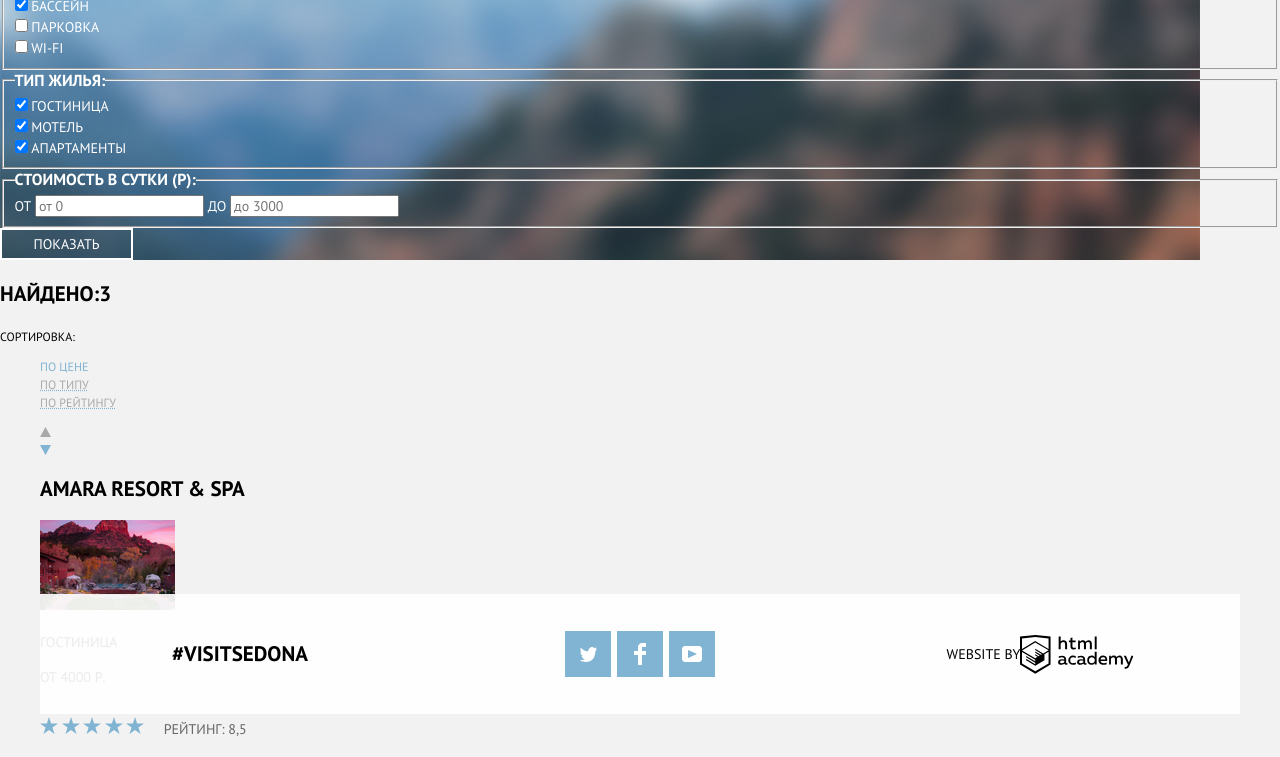
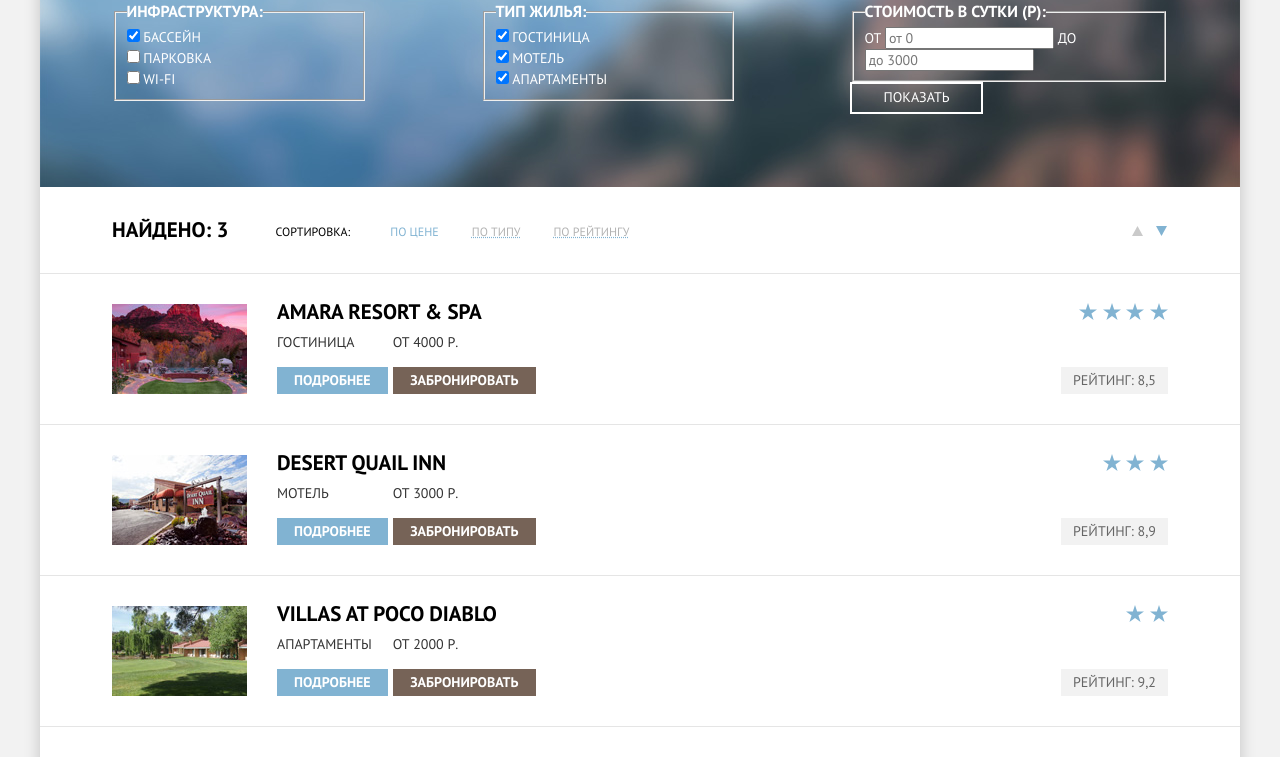
Before and after one commit to Vincmark/929465-sedona-24, a plain HTML site: page catalog.html in a window 1280 px wide. Shown: the part 86-843 px from the top of the page. Drawn offline with Linux system fonts and the light colour scheme.

Commit message:
Макро-сетка catalog.html

```diff
--- a/catalog.html
+++ b/catalog.html
@@ -8,14 +8,16 @@
     <link rel="stylesheet" href="css/style.css">
 </head>
 <body>
+    <div class="website_wrapper">
         <header class="top-header">
-        <div class="top-logo"><a href="index.html"><img src="img/logo.svg" alt="Логотип Седоны" width="138" height="70"></a></div>
+            <div class="top-logo"><img src="img/logo.svg" alt="Логотип Седоны" width="138" height="70"></div>
             <nav class="site-nav">
                 <ul>
-                <li><a href="#">Информация</a></li>
-                <li><a href="#">Фото и видео</a></li>
-                <li><a href="#">Карта штата</a></li>
-                <li class="site-nav-selected">Гостиницы</li>
+                    <li class="nav_item justify_left nav_item1"><a href="#">Информация</a></li>
+                    <li class="nav_item justify_left nav_item2"><a href="#">Фото и видео</a></li>
+                    <li class="nav_item justify_right nav_item3"><a href="#">Карта штата</a></li>
+
+                    <li class="nav_item justify_right nav_item4 site-nav-selected">Гостиницы</li>
                 </ul>
             </nav>
         </header>
@@ -27,19 +29,24 @@
                     <h3 class="visually-hidden">Параметры для выбора гостиниц Седоны</h3>
                     <form action="catalog.html" method="get" name="booking-filter">
                         <!--  Блок фильра  -->
-                    <fieldset>
+                        <div class="filter-col1">
+                            <fieldset class="filter-infrastructure">
                                 <legend>Инфраструктура:</legend>
                                 <input type="checkbox" checked name="infrastructure_pool" value="yes" id="id_infrastructure_pool"> <label for="id_infrastructure_pool">Бассейн</label><br>
                                 <input type="checkbox" name="infrastructure" value="parking" id="id_infrastructure_parking"> <label for="id_infrastructure_parking">Парковка</label><br>
                                 <input type="checkbox" name="infrastructure" value="wifi" id="id_infrastructure_wifi"> <label for="id_infrastructure_wifi">Wi-fi</label><br>
                             </fieldset>
-                    <fieldset>
+                        </div>
+                        <div class="filter-col2">
+                            <fieldset class="filter-hotel_type">
                                 <legend>Тип жилья:</legend>
                                 <input type="checkbox" checked name="hotel-type_hotel" value="yes" id="id_hotel-type_hotel"> <label for="id_hotel-type_hotel">Гостиница</label><br>
                                 <input type="checkbox" checked name="hotel-type_motel" value="yex" id="id_hotel-type_motel"> <label for="id_hotel-type_motel">Мотель</label><br>
                                 <input type="checkbox" checked name="hotel-type_apartment" value="yes" id="id_hotel-type_apartment"> <label for="id_hotel-type_apartment">Апартаменты</label><br>
                             </fieldset>
-                    <fieldset>
+                        </div>
+                        <div class="filter-col3">
+                            <fieldset class="filter-hotel_cost">
                                 <legend>Стоимость в сутки (p):</legend>
                                 <div>
                                     <label for="id_min-price">От</label>
@@ -53,21 +60,26 @@
                             </fieldset>
                             <input type="text" name="arrange_type" value="price" hidden>
                             <input type="text" name="arrange_direction" value="asc" hidden>
-
                             <button class="booking-filter-find" type="submit">Показать</button>
+                        </div>
                     </form>
                 </section>
                 <!--  Блок сортировки  -->
                 <section class="arrange">
                     <h3 class="visually-hidden">В каком порядке выводить список гостиниц Седоны</h3>
-                <p class="arrange-found-count">Найдено:3</p>
+                    <div class="arrange-container">
+                        <div class="arrange-container-col1">
+                            <p class="arrange-found-count">Найдено: 3</p>
+                            <div class="arrange-type-col">
                                 <p>Сортировка:</p>
                                 <ul class="arrange-type">
                                     <li class="arrange-type-active">По цене<!--<a href="catalog.html?infrastructure_pool=yes&hotel-type_hotel=yes&hotel-type_motel=yes&hotel-type_apartment=yes&min-price=0&max-price=3000&arrange_type=price&arrange_direction=asc">По цене</a>--></li>
                                     <li><a href="catalog.html?infrastructure_pool=yes&hotel-type_hotel=yes&hotel-type_motel=yes&hotel-type_apartment=yes&min-price=0&max-price=3000&arrange_type=type&arrange_direction=asc">По типу</a></li>
                                     <li><a href="catalog.html?infrastructure_pool=yes&hotel-type_hotel=yes&hotel-type_motel=yes&hotel-type_apartment=yes&min-price=0&max-price=3000&arrange_type=rating&arrange_direction=asc">По рейтингу</a></li>
                                 </ul>
-                <ul>
+                            </div>
+                        </div>
+                        <ul class="arrange-direction">
                             <li title="От дешевых к дорогим">
                                 <a href="catalog.html?infrastructure_pool=yes&hotel-type_hotel=yes&hotel-type_motel=yes&hotel-type_apartment=yes&min-price=0&max-price=3000&arrange_type=price&arrange_direction=asc">
                                     <svg class="arrow_up" x="0px" y="0px" width="11px" height="10px" enable-background="new 0 0 11 10" xml:space="preserve">
@@ -81,64 +93,94 @@
                                 </svg>
                             </li>
                         </ul>
+                    </div>
                 </section>
             </section>
             <section class="booking-search-results">
                 <h2 class="visually-hidden">Результат поиска гостиниц Седоны</h2>
                 <ul class="hotels">
-                <li>
+                    <li class="hotel-details">
+                        <div class="hotels-col1">
+                            <div class="hotels-col11">
+                                <img src="img/offer1.jpg" alt="Amara Resort & SPA" height="90" width="135">
+                            </div>
+                            <div class="hotels-col12">
                                 <h3><a href="#">Amara Resort & SPA</a></h3>
-                    <img src="img/offer1.jpg" alt="Amara Resort & SPA" height="90" width="135">
-                    <p class="hotel-type">Гостиница</p>
-                    <p class="hotel-from">от 4000 р.</p>
-                    <span class="hotel-stars" title="Рейтинг 5 из 5">
-                        <img src="img/star.svg" width="18" height="17" alt="Рейтинг 5 из 5">
-                        <img src="img/star.svg" width="18" height="17" alt="">
-                        <img src="img/star.svg" width="18" height="17" alt="">
-                        <img src="img/star.svg" width="18" height="17" alt="">
-                        <img src="img/star.svg" width="18" height="17" alt="">
-                    </span>
-                    <p class="hotel-rating">Рейтинг: 8,5</p>
+                                <p class="hotel-type">
+                                    <span class="hotel-type-title">Гостиница</span>
+                                    <span class="hotel-from">от 4000 р.</span>
+                                </p>
                                 <p class="hotel-links">
                                     <a class="hotel-more-link" href="#">Подробнее</a>
                                     <a class="hotel-book-link" href="#">Забронировать</a>
                                 </p>
+                            </div>
+                        </div>
+                        <div class="hotels-col2">
+                            <span class="hotel-stars" title="Рейтинг 4 из 5">
+                                <span><img src="img/star.svg" width="18" height="17" alt="Рейтинг 4 из 5"></span>
+                                <span><img src="img/star.svg" width="18" height="17" alt=""></span>
+                                <span><img src="img/star.svg" width="18" height="17" alt=""></span>
+                                <span><img src="img/star.svg" width="18" height="17" alt=""></span>
+                            </span>
+                            <p class="hotel-rating">Рейтинг: 8,5</p>
+                        </div>
                     </li>
-                <li>
+                    <li class="hotel-details">
+                        <div class="hotels-col1">
+                            <div class="hotels-col11">
+                                <img src="img/offer2.jpg" alt="Desert Quail inn" height="90" width="135">
+                            </div>
+                            <div class="hotels-col12">
                                 <h3><a href="#">Desert Quail inn</a></h3>
-                    <img src="img/offer2.jpg" alt="Desert Quail inn" height="90" width="135">
-                    <p class="hotel-type">Мотель</p>
-                    <p class="hotel-from">от 3000 р.</p>
-                    <span class="hotel-stars" title="Рейтинг 3 из 5">
-                        <img src="img/star.svg" width="18" height="17" alt="Рейтинг 3 из 5">
-                        <img src="img/star.svg" width="18" height="17" alt="">
-                        <img src="img/star.svg" width="18" height="17" alt="">
-                    </span>
-                    <p class="hotel-rating">Рейтинг: 8,9</p>
+                                <p class="hotel-type">
+                                    <span class="hotel-type-title">Мотель</span>
+                                    <span class="hotel-from">от 3000 р.</span>
+                                </p>
                                 <p class="hotel-links">
                                     <a class="hotel-more-link" href="#">Подробнее</a>
                                     <a class="hotel-book-link" href="#">Забронировать</a>
                                 </p>
+                            </div>
+                        </div>
+                        <div class="hotels-col2">
+                            <span class="hotel-stars" title="Рейтинг 3 из 5">
+                                <span><img src="img/star.svg" width="18" height="17" alt="Рейтинг 3 из 5"></span>
+                                <span><img src="img/star.svg" width="18" height="17" alt=""></span>
+                                <span><img src="img/star.svg" width="18" height="17" alt=""></span>
+                            </span>
+                            <p class="hotel-rating">Рейтинг: 8,9</p>
+                        </div>
                     </li>
-                <li>
+                    <li class="hotel-details">
+                        <div class="hotels-col1">
+                            <div class="hotels-col11">
+                                <img src="img/offer3.jpg" alt="Villas at Poco Diablo" height="90" width="135">
+                            </div>
+                            <div class="hotels-col12">
                                 <h3><a href="#">Villas at Poco Diablo</a></h3>
-                    <img src="img/offer3.jpg" alt="Villas at Poco Diablo" height="90" width="135">
-                    <p class="hotel-type">Апартаменты</p>
-                    <p class="hotel-from">от 2000 р.</p>
-                    <span class="hotel-stars" title="Рейтинг 2 из 5">
-                        <img src="img/star.svg" width="18" height="17" alt="Рейтинг 2 из 5">
-                        <img src="img/star.svg" width="18" height="17" alt="">
-                    </span>
-                    <p class="hotel-rating">Рейтинг: 9,2</p>
+                                <p class="hotel-type">
+                                    <span class="hotel-type-title">Апартаменты</span>
+                                    <span class="hotel-from">от 2000 р.</span>
+                                </p>
                                 <p class="hotel-links">
                                     <a class="hotel-more-link" href="#">Подробнее</a>
                                     <a class="hotel-book-link" href="#">Забронировать</a>
                                 </p>
+                            </div>
+                        </div>
+                        <div class="hotels-col2">
+                            <span class="hotel-stars" title="Рейтинг 2 из 5">
+                                <span><img src="img/star.svg" width="18" height="17" alt="Рейтинг 2 из 5"></span>
+                                <span><img src="img/star.svg" width="18" height="17" alt=""></span>
+                            </span>
+                            <p class="hotel-rating">Рейтинг: 9,2</p>
+                        </div>
                     </li>
                 </ul>
             </section>
         </main>
-    <footer class="main-footer">
+        <footer class="inner-footer">
             <p class="sedona-news-link">
                 <a href="#">#visitsedona</a>
             </p>
@@ -177,7 +219,7 @@
                 </ul>
             </div>
             <p class="developer-link">
-            <span>Website by</span>
+                <span class="vertical_align">Website by</span>
                 <a href="https://htmlacademy.ru/intensive/htmlcss">
                     <svg id="Layer_Developer" data-name="Layer_Developer" xmlns="http://www.w3.org/2000/svg" x="0px" y="0px" width="113px" height="39px" viewBox="0 0 113 39">
                         <path d="M401.93,351.51a2.07,2.07,0,0,0,.58-0.11v1.4a3.41,3.41,0,0,1-1.24.22,1.75,1.75,0,0,1-1.75-1,5.08,5.08,0,0,1-3.3,1.13c-1.59,0-3.06-.87-3.06-2.68,0-2.24,2.08-2.93,3.9-2.93a11.63,11.63,0,0,1,2.28.26v-0.31c0-1.09-.8-1.86-2.3-1.86a7.79,7.79,0,0,0-3.15.67v-1.79a10.72,10.72,0,0,1,3.35-.58c2.48,0,4,1.18,4,3.83v3.14A0.57,0.57,0,0,0,401.93,351.51Zm-6.76-1.19a1.42,1.42,0,0,0,1.64,1.29,3.56,3.56,0,0,0,2.53-1V349.1a10.21,10.21,0,0,0-1.9-.22C396.34,348.89,395.17,349.23,395.17,350.33Z" transform="translate(-355.09 -323.29)" />
@@ -196,5 +238,6 @@
                 </a>
             </p>
         </footer>
+    </div>
 </body>
 </html>
--- a/css/style.css
+++ b/css/style.css
@@ -322,6 +322,12 @@
     margin-left: -600px;
     background-color: rgba(255,255,255,0.9);
 }
+
+.inner-footer {
+    display:flex;
+    height: 120px;
+}
+
 .sedona-news-link {
     width: 400px;
     display: flex;
@@ -432,13 +438,18 @@
      padding-bottom: 29px;
  }
 .arrival-date-input input{
+    padding-left: 10px;
+}
 
-}
 .departure-date-input {
     display:flex;
     justify-content: space-between;
     align-items: center;
     padding-bottom: 30px;
+}
+
+.departure-date-input input{
+    padding-left: 10px;
 }
 .adults-input {
     width: 229px;
@@ -492,8 +503,8 @@
     font-weight: 700;
     background-color: #f2f2f2;
     text-transform: uppercase;
-    border: none;
     height: 38px;
+    border: 2px solid #f2f2f2;
 }
 
 .booking-form input:hover{
@@ -577,9 +588,22 @@
 /* ------------------------------*/
 /* Booking Filter Form           */
 /* ------------------------------*/
-.booking-filter-form {
+.booking-filter-form form{
     background: url("../img/filter-background.jpg") no-repeat;
     color: #fff;
+    display: flex;
+    justify-content: space-between;
+    padding: 31px 72px;
+    height: 217px;
+}
+.filter-col1 {
+    width: 255px;
+}
+.filter-col2 {
+    width: 255px;
+}
+.filter-col3{
+    width:318px;
 }
 .booking-filter fieldset{
     font-size: 14px;
@@ -617,14 +641,62 @@
     font-size: 12px;
     line-height: 18px;
     font-weight: 400;
+    height: 87px;
+    border-bottom: 1px solid #e5e5e5;
+    padding: 0 72px;
+}
+.arrange-container {
+    height: 87px;
+    display: flex;
+    align-items: center;
+    justify-content: space-between;
+    /*text-align: center;*/
+}
+
+.arrange-direction li{
+    padding-left: 12px;
+    padding-right: 1px;
+    padding-top: 2px;
+}
+.arrange-container p {
+    margin:0;
+}
+.arrange-type-col{
+    display: flex;
+}
+
+.arrange-type {
+    display: flex;
+    /*align-items: center;*/
+}
+.arrange-container-col1 {
+    display: flex;
+    align-items: center;
 }
 .arrange ul {
     list-style: none;
+    margin:0;
+    padding:0;
+}
+.arrange-direction{
+    display: flex;
+}
+.arrange-type-col {
+    padding-top: 2px;
+}
+.arrange-type-col p{
+    margin: 0;
+    padding-right: 40px;
+}
+.arrange-type li{
+    padding-right: 33px;
 }
 .arrange-found-count {
     font-size: 21px;
     line-height: 26px;
     font-weight: 700;
+    padding-right: 47px;
+    padding-bottom: 1px;
 }
 
 .arrange-type-active{
@@ -632,7 +704,7 @@
     text-decoration: none;
 }
 .arrange-type a{
-    color: rgba(0,0,0,0.3);
+    color: rgba(0,0,0,0.3);;
     text-decoration: underline;
     text-decoration-style: dotted;
     text-decoration-color: #81b3d2;
@@ -649,7 +721,7 @@
 }
 
 .arrow_up, .arrow_dn {
-    fill: rgba(0,0,0,0.3);
+    fill: #cacaca;
 }
 .arrow_up:hover, .arrow_dn:hover {
     fill: #000000;
@@ -666,8 +738,56 @@
 /* ------------------------------*/
 .hotels{
     list-style: none;
+    margin:0;
+    padding:0;
+}
+.hotel-details {
+    display: flex;
+    justify-content: space-between;
+}
+.hotels-col1 {
+    display: flex;
+}
+
+.hotels-col11 {
+    width: 135px;
+    padding-top: 5px;
+}
+
+.hotels-col12 {
+    padding-left: 30px;
+    width: 380px;
+    display: flex;
+    flex-direction: column;
+    justify-content: space-between;
+}
+.hotels-col2 p, .hotels-col12 p {
+    margin:0;
+}
+.hotels-col2 {
+    width: 241px;
+    display: flex;
+    flex-direction: column;
+    justify-content: space-between;
+    align-items: flex-end;
+}
+.hotel-stars {
+    padding-top:3px;
+}
+.hotel-stars span{
+    padding-left: 2px;
+}
+.hotels li{
+    height: 151px;
+    border-bottom: 1px solid #e5e5e5;
+    /*padding: 30px 72px;*/
+    padding: 25px 72px 30px 72px;
+}
+.hotels h3{
+    margin:0;
 }
 .hotels h3 a{
+
     font-size: 21px;
     line-height: 26px;
     font-weight: 700;
@@ -679,12 +799,23 @@
 .hotels h3 a:active{
     color: rgba(0,0,0,0.3);
 }
-.hotel-type, .hotel-from {
+.hotel-type {
     font-size: 14px;
     line-height: 21px;
     font-weight: 400;
     color: #333333;
+    margin: 0;
+    padding-bottom: 8px;
 }
+.hotel-type-title {
+    display: inline-block;
+    width: 112px;
+}
+.hotel-from {
+    /*padding-left: 35px;*/
+}
+
+
 .hotel-more-link{
     font-size: 14px;
     line-height: 21px;
@@ -692,6 +823,7 @@
     color: #ffffff;
     background-color: #81b3d2;
     padding: 3px 17px 3px 17px;
+    margin-right: 2px;
     display: inline-block;
 }
 .hotel-more-link:hover{
@@ -723,6 +855,6 @@
     font-weight: 400;
     color: #666;
     background-color: #f2f2f2;
-    padding: 3px 16px 3px 16px;
+    padding: 3px 12px 3px 12px;
     display: inline-block;
 }
```
Also changed, not shown: index.html (+1 -1 lines). Lines whose indentation alone changed are shown as unchanged.
